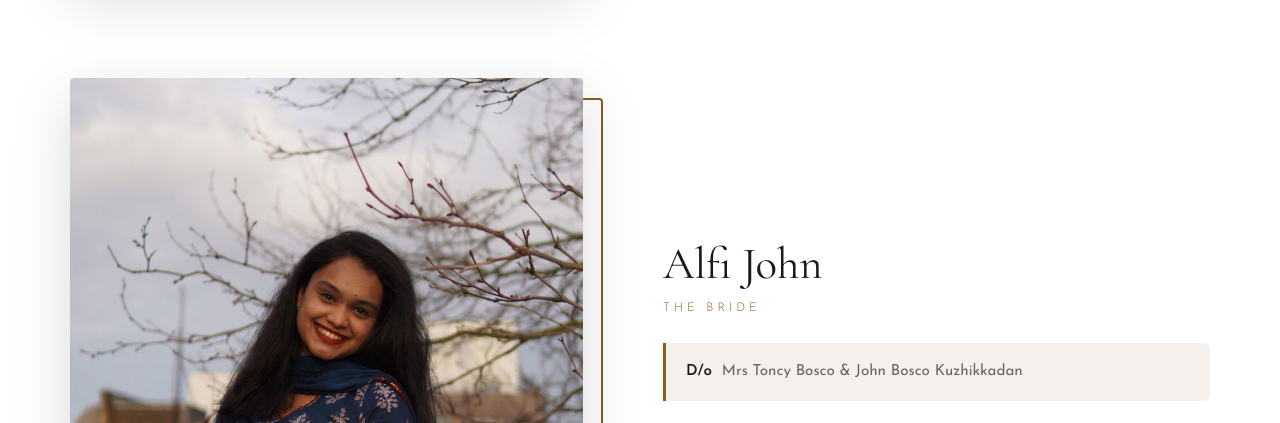
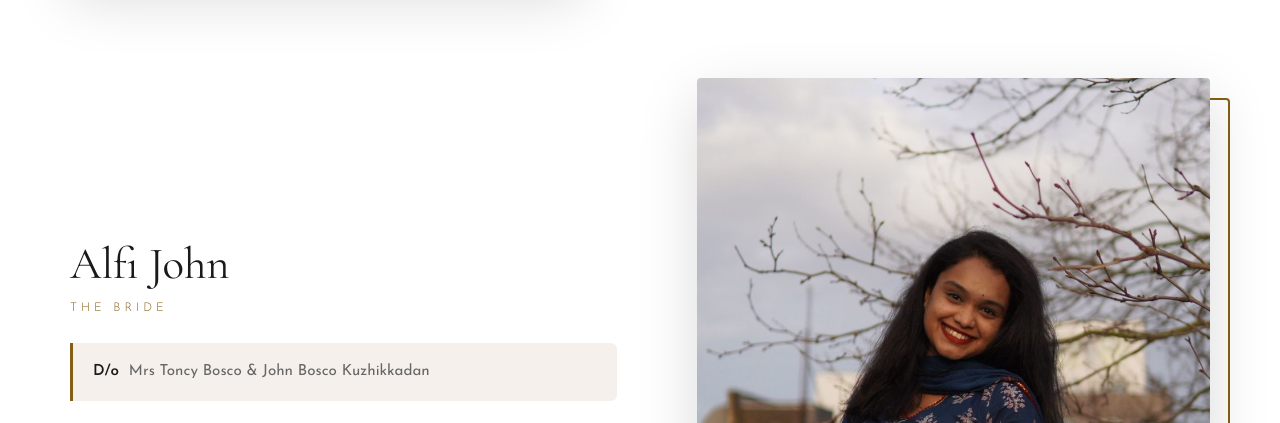
Before and after one commit to shajmil/wedding, a plain HTML site: page index.html in a window 1280 px wide. Shown: the part 1492-1915 px from the top of the page. Drawn offline with nearby package versions, Linux system fonts and the light colour scheme.

Commit message:
changed the row

```diff
--- a/index.html
+++ b/index.html
@@ -97,7 +97,7 @@
     </div>
 
     <!-- Bride -->
-    <div class="couple-row reverse">
+    <div class="couple-row ">
       <div class="couple-text reveal-left">
         <h1 class="couple-name">Alfi John</h1>
         <h6 class="couple-role">The Bride</h6>
```
